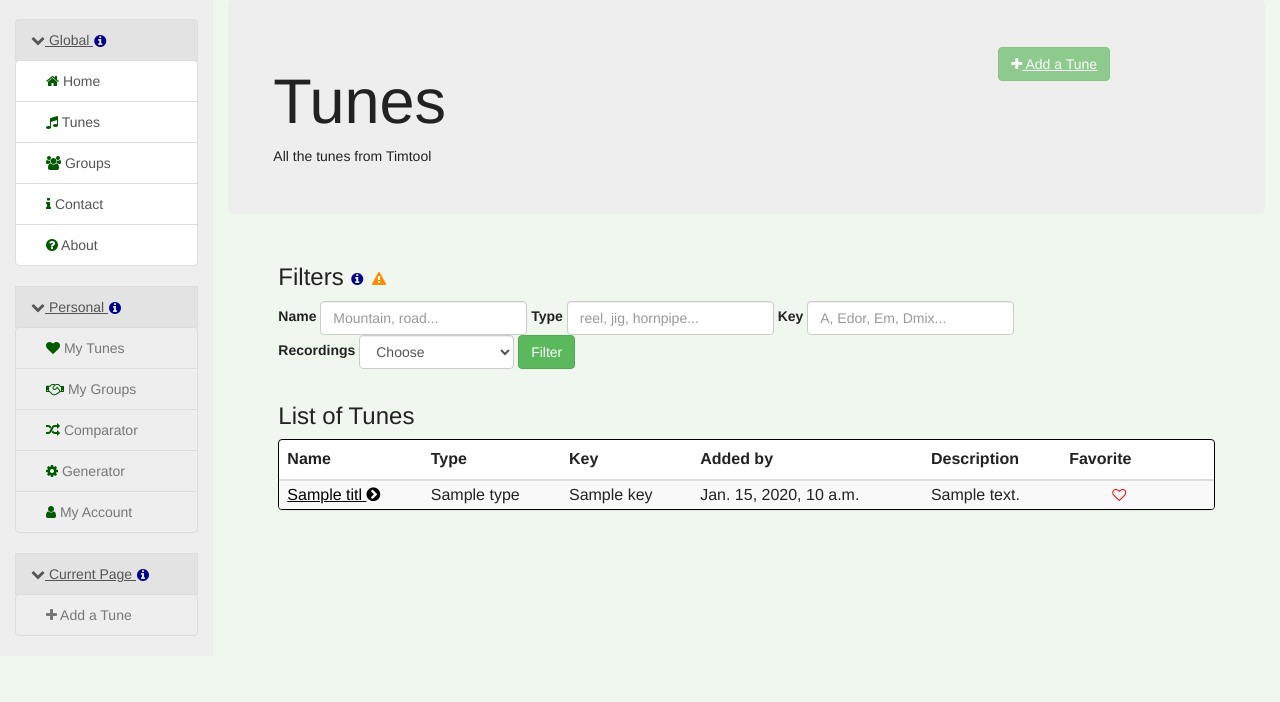
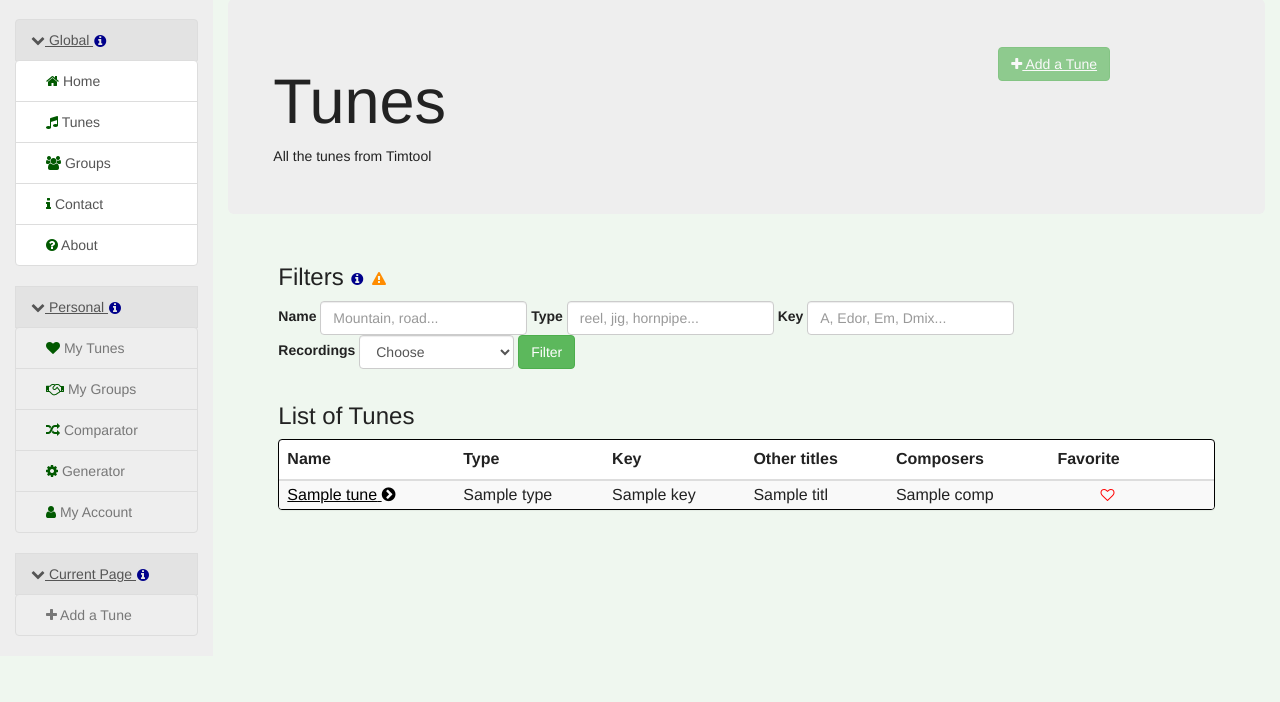
Before and after one commit to Mr-Testy/TimTool, a Django app: template tune/templates/tune/tune_liste.html in a window 1280 px wide. Shown: the part 106-808 px from the top of the page. Run offline with Django 3.2, Linux system fonts and the light colour scheme; the template is opened without the code that fills it: most values are stand-ins (such as "Sample title", 1, 10 or a date in 2020); some libraries are stand-ins or nearby versions.

Commit message:
add composers adn translations

```diff
--- a/api/tests.py
+++ b/api/tests.py
@@ -60,7 +60,7 @@ class ViewTestCase(TestCase):
         response = self.no_client.get(
             reverse('details',
             kwargs={'pk': self.bucketlists.first().pk}), format="json")
-        self.assertEqual(response.status_code, status.HTTP_403_FORBIDDEN)
+        self.assertEqual(response.status_code, status.HTTP_401_UNAUTHORIZED)
 
     def test_api_can_create_a_bucketlist(self):
         """Test the api has bucket creation capability."""
--- a/tune/admin.py
+++ b/tune/admin.py
@@ -1,5 +1,5 @@
 from django.contrib import admin
-from .models import Tune, TuneFavori, TuneFavori_user, TuneFavori_group, Audio_clyp_tune, Audio_clyp_user_favori, Audio_clyp_group_favori, ABCTune, Title
+from .models import Tune, TuneFavori, TuneFavori_user, TuneFavori_group, Audio_clyp_tune, Audio_clyp_user_favori, Audio_clyp_group_favori, ABCTune, Title, Composer
 
 # Register your models here.
 
@@ -44,3 +44,4 @@ admin.site.register(Audio_clyp_user_favori)
 admin.site.register(Audio_clyp_tune)
 admin.site.register(ABCTune, ABCAdmin)
 admin.site.register(Title, TitleAdmin)
+admin.site.register(Composer)
--- a/tune/models.py
+++ b/tune/models.py
@@ -43,6 +43,7 @@ class Title(models.Model):
 
 class Composer(models.Model):
     name = models.CharField(max_length=150, null=False, blank=False, unique=True)
+    slug = models.SlugField(max_length=160, unique=True, null=False, blank=False)  # concat name-key-type
     date_creation = models.DateTimeField(auto_now_add=True, auto_now=False)
     composed_tunes = models.ManyToManyField(Tune, related_name='composers')
 
--- a/tune/templates/tune/about.html
+++ b/tune/templates/tune/about.html
@@ -128,7 +128,7 @@
             <li><span class="darkgreen">{% trans 'Send me a mail' %}</span></li>
             <li><span class="darkgreen">{% trans 'Receive a copy of the mail' %}</span></li>
             </ul>
-                        <li>{% trans 'About' %}</li>
+                        <li>{% trans "About" %}</li>
                         <hr/>
             <ul>
             <li><span class="darkgreen">{% trans 'Display existing features and upcoming ones' %}</span></li>
--- a/tune/templates/tune/tune_liste.html
+++ b/tune/templates/tune/tune_liste.html
@@ -52,7 +52,7 @@ Tunes
         <h1>{% trans 'List of Tunes' %}</h1>
         <div class="panel panel-primary wrappedTable">
             <table class="table table-striped table-hover">
-                {% if titles|length == 0 %}
+                {% if tunes|length == 0 %}
                 <thead><tr><th>{% trans 'No tune found' %}</th></tr></thead>
                 {% else %}
                         {% trans "This tune has recordings linked to it !" as music %}
@@ -61,35 +61,43 @@ Tunes
                         <th class="widthCell">{% trans 'Name' %}</th>
                         <th class="hidden-xs">{% trans 'Type' %}</th>
                         <th class="hidden-xs">{% trans 'Key' %}</th>
-                        <th class="hidden-xs hidden-sm">{% trans 'Added by' %}</th>
-                        <th class="visible-lg">{% trans 'Description' %}</th>
+                        <th class="hidden-xs hidden-sm">{% trans 'Other titles' %}</th>
+                        <th class="hidden-xs hidden-sm">{% trans 'Composers' %}</th>
                         <th>{% trans 'Favorite' %}</th>
                     </tr>
                 </thead>
                 <tbody>
-                    {% for titl in titles %}
-                    <tr data-id="{{titl.name}}">
+                    {% for tune in tunes %}
+                    <tr data-id="{{tune.name}}">
                         <td class=""><a
-                            href="{% url 'tune:tune_lire' slug=titl.belong_to_tune.slug %}"
+                            href="{% url 'tune:tune_lire' slug=tune.slug %}"
                             class="btn-link tooltipInfo" data-toggle="tooltip"
-                            title="Go to tune : {{ titl.name }}"><span>{{ titl.name|truncatechars:30 }}</span>
+                            title="Go to tune : {{ tune.name }}"><span>{{ tune.name|truncatechars:30 }}</span>
                             <i class="fa fa-chevron-circle-right" aria-hidden="true"></i></a>
-                            {% if titl.belong_to_tune|tune_has_sound %}
+                            {% if tune|tune_has_sound %}
                             {% include 'music.html' with message=music %}
                             {% endif %}
                         </td>
-                            <td class="hidden-xs">{{ titl.belong_to_tune.type }}</td>
-                            <td class="hidden-xs">{{ titl.belong_to_tune.key }}</td>
-                            <td class="hidden-xs hidden-sm">{{ titl.belong_to_tune.added_by }}</td>
-                            <td class="visible-lg">{{ titl.belong_to_tune.description|truncatechars:40 }}</td>
+                            <td class="hidden-xs">{{ tune.type }}</td>
+                            <td class="hidden-xs">{{ tune.key }}</td>
+                            <td class="hidden-xs hidden-sm">
+                                {% for titl in tune.titles.all %}
+                                <li class="list-unstyled">{{titl.name}}</li>
+                                {% endfor %}
+                            </td>
+                            <td class="hidden-xs hidden-sm">
+                                {% for comp in tune.composers.all %}
+                                <li class="list-unstyled">{{comp.name}}</li>
+                                {% endfor %}
+                            </td>
                             <td>
                                 {% if request.user.is_authenticated %}
-                                {% if titl.belong_to_tune|has_tune_favori:request.user %}
-                                <button data-id="{{titl.belong_to_tune.slug}}" class="btn btn-simple unfavori tooltipInfo" data-toggle="tooltip" title="{% trans 'Tune added to your favorites' %}" type="button">
+                                {% if tune|has_tune_favori:request.user %}
+                                <button data-id="{{tune.slug}}" class="btn btn-simple unfavori tooltipInfo" data-toggle="tooltip" title="{% trans 'Tune added to your favorites' %}" type="button">
                                     <i class="fa fa-heart" aria-hidden="true"></i>
                                 </button>
                                 {% else %}
-                                <button data-id="{{titl.belong_to_tune.slug}}" class="btn btn-simple favori tooltipInfo" data-toggle="tooltip" title="{% trans 'Tune absent from your favorites' %}" type="button">
+                                <button data-id="{{tune.slug}}" class="btn btn-simple favori tooltipInfo" data-toggle="tooltip" title="{% trans 'Tune absent from your favorites' %}" type="button">
                                     <i class="fa fa-heart-o" aria-hidden="true"></i>
                                 </button>
                                 {% endif %}
--- a/user/models.py
+++ b/user/models.py
@@ -7,6 +7,7 @@ from django.contrib import messages
 from rest_framework.authtoken.models import Token
 from django.dispatch import receiver
 from django.db.models.signals import post_save
+from django.conf import settings
 
 ROLES = (("admin", "admin"), ("member", "member"), )
 USERNAME_REGEX = '^[a-zA-Z0-9.@+-]*$'
@@ -147,7 +148,7 @@ class UserGroupRole(models.Model):
 
 
 # This receiver handles token creation immediately a new user is created.
-@receiver(post_save, sender=User)
+@receiver(post_save, sender=settings.AUTH_USER_MODEL)
 def create_auth_token(sender, instance=None, created=False, **kwargs):
     if created:
         Token.objects.create(user=instance)
```
Also changed, not shown: tune/abc.py (+44 -1 lines), tune/templates/tune/tune_lire.html (+21 -1 lines), tune/views.py (+8 -8 lines), locale/fr/LC_MESSAGES/django.po, 1 other file.
